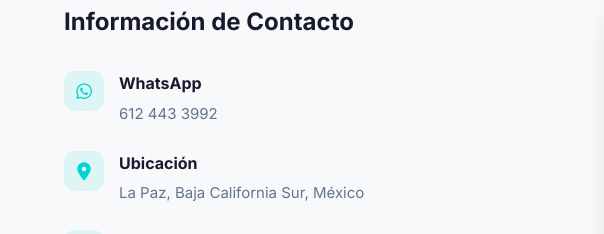
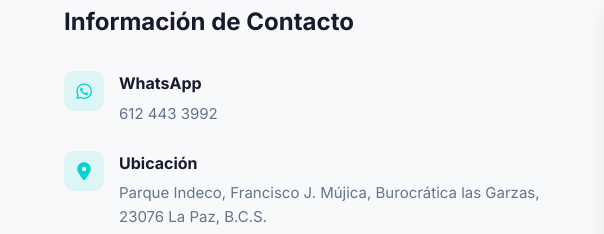
Before and after one commit to studioweblapaz/rollervibesmxlapaz, a plain HTML site: page index.html in a window 1280 px wide. Shown: the part 7622-7856 px from the top of the page, 0-604 px from the left. Drawn offline with Linux system fonts and the light colour scheme.

Commit message:
Update index.html

```diff
--- a/index.html
+++ b/index.html
@@ -487,7 +487,7 @@
                     <i class="fas fa-map-marker-alt"></i>
                     <div>
                         <strong>Ubicación</strong>
-                        <p>La Paz, Baja California Sur, México</p>
+                        <p>Parque Indeco, Francisco J. Mújica, Burocrática las Garzas, 23076 La Paz, B.C.S.</p>
                     </div>
                 </div>
 
```
